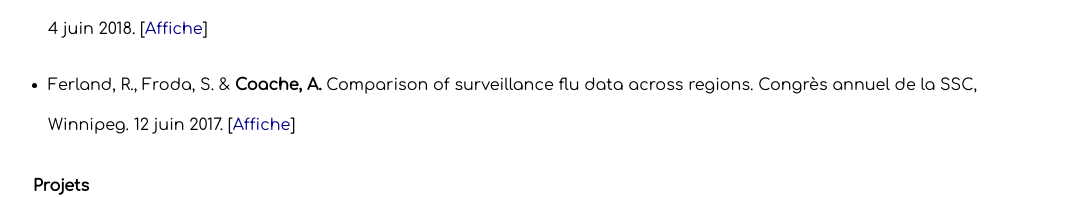
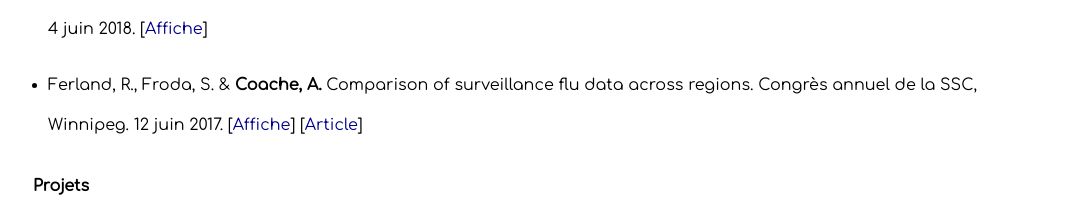
Before and after one commit to acoache/acoache.github.io, a React (Create React App) app: page /#/Recherche in a window 1280 px wide. Shown: the part 724-921 px from the top of the page, without its empty margins (95-1182 px from the left). Built offline with nearby package versions, Linux system fonts and the light colour scheme.

Commit message:
Add epidemiology paper

```diff
--- a/src/components/Publications/index.jsx
+++ b/src/components/Publications/index.jsx
@@ -61,6 +61,8 @@ function Publications() {
               Comparison of surveillance flu data across
               regions. Annual Meeting of the SSC, Winnipeg. June 12, 2017.    [
                 <a href={FluView} target="_blank" rel="noreferrer">Poster</a>
+                ] [
+                <a href="https://www.nature.com/articles/s41598-018-38292-x" target="_blank" rel="noreferrer">Paper</a>
                 ]
             </p>
           </li>
--- a/src/components/Publications_fr/index.jsx
+++ b/src/components/Publications_fr/index.jsx
@@ -61,6 +61,8 @@ function Publications() {
               Comparison of surveillance flu data across regions.
               Congrès annuel de la SSC, Winnipeg. 12 juin 2017.    [
                 <a href={FluView} target="_blank" rel="noreferrer">Affiche</a>
+                ] [
+                <a href="https://www.nature.com/articles/s41598-018-38292-x" target="_blank" rel="noreferrer">Article</a>
                 ]
             </p>
           </li>
```
